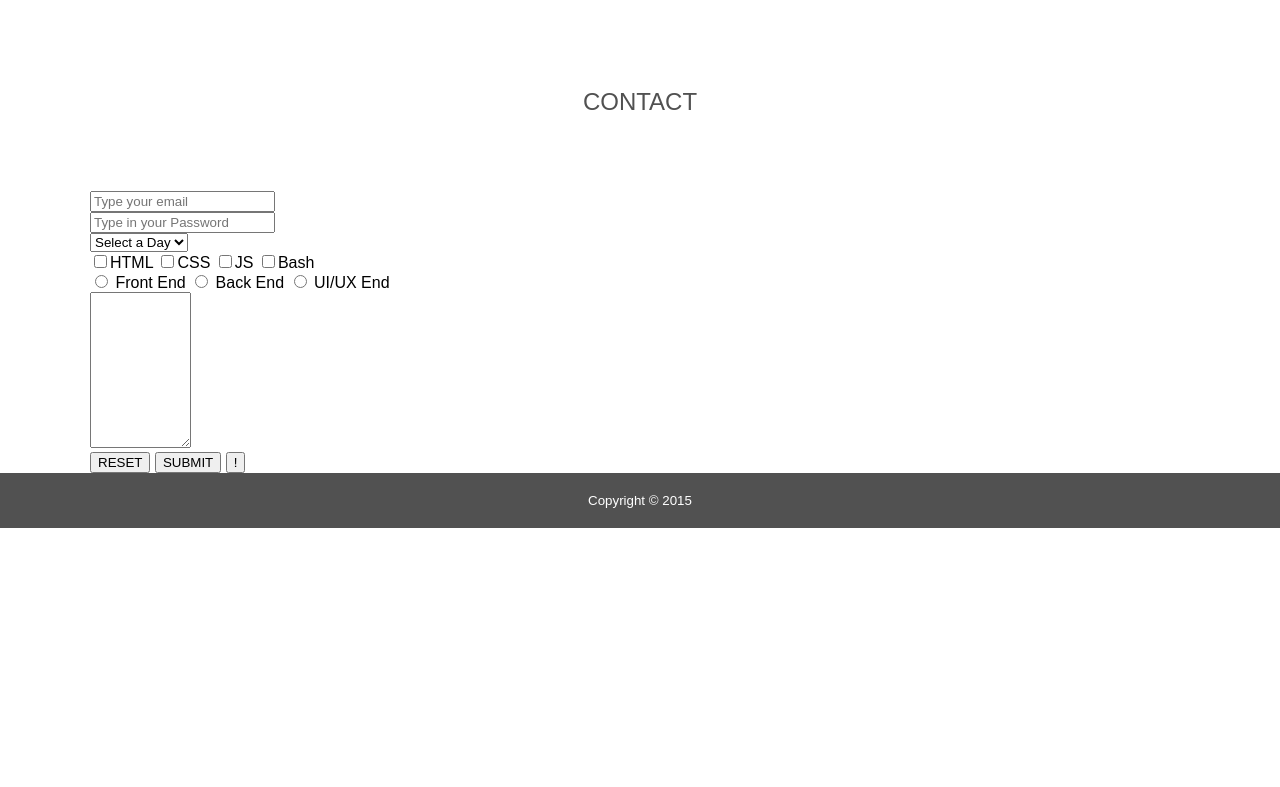
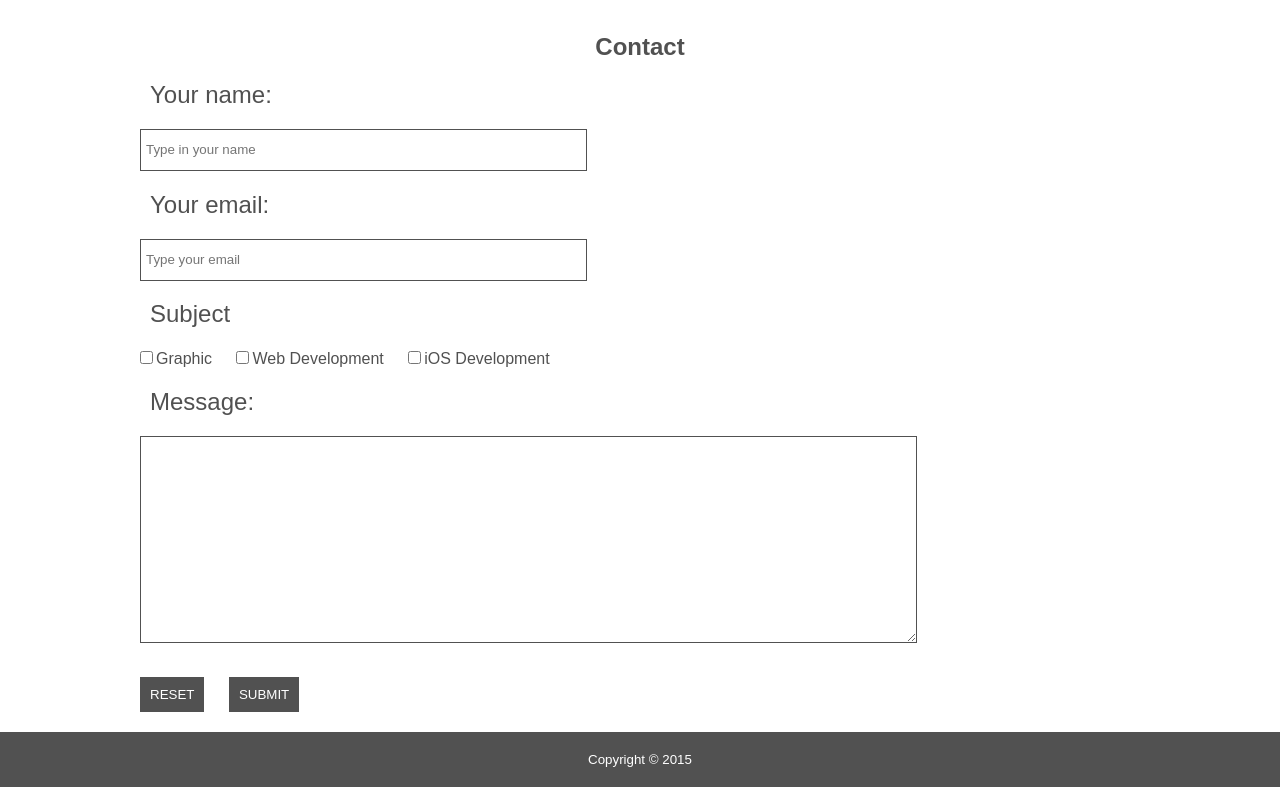
Before and after one commit to sashahavia/personalWebsite, a plain HTML site: page contact.html in a window 1280 px wide. Shown: the part 62-849 px from the top of the page. Before the commit the page ends 800 px from the top, so only its background shows below. Drawn offline with Linux system fonts and the light colour scheme.

Commit message:
Finished Contact Page

```diff
--- a/contact.html
+++ b/contact.html
@@ -5,12 +5,6 @@
 	<link rel="stylesheet" href="css/style.css">
 </head>
 <body>
-	<div id="container">
-		<div id="banner">
-			<div id="title">Contact</div>
-			<div id="smpanel"></div>
-		</div>
-
 	<nav>
 		<ul>
 			<a href="index.html"><li>Home</li></a>
@@ -19,40 +13,35 @@
 			<a href="contact.html"><li>Contact</li></a>
 		</ul>
 	</nav>
+	<div id="socialIcons">
+		<a href="https://www.facebook.com/aleksandra.yatsevich" target="_blank" style="float:left;"><img src="images/facebook.jpg"></a>
+		<a href="https://www.linkedin.com/in/aliaksandrahavia" target="_blank" style="float:right;"><img src="images/linkedin.jpg"></a>
+	</div>
 
-		<section id="sidebar"></section>
 	<section id="mainArea">
-			<form action="process.html" method="get">
-				<input type="text" placeholder="Type your email"/>
+		<h2>Contact</h2>
+		<form action="process.html" method="get" class="contact_form">
+			<h1>Your name:</h1>
+			<input type="name" placeholder="Type in your name"/>
 			<br>
-				<input type="password" placeholder="Type in your Password"/>
+			<h1>Your email:</h1>
+			<input type="email" placeholder="Type your email"/>
 			<br>
-				<select>
-					<option value="-">Select a Day</option>
-					<option value="t">Tuesday</option>
-					<option value="th">Thursday</option>
-				</select>
+			<h1>Subject</h1>
+			<input type="checkbox" name="topic"/>Graphic
+			<input type="checkbox" name="topic"/>Web Development
+			<input type="checkbox" name="topic"/>iOS Development
 			<br>
-				<input type="checkbox" name="topic"/>HTML
-				<input type="checkbox" name="topic"/>CSS
-				<input type="checkbox" name="topic"/>JS
-				<input type="checkbox" name="topic"/>Bash
-				<br>
-					<input type="radio" name="class"/> Front End
-					<input type="radio" name="class"/> Back End
-					<input type="radio" name="class"/> UI/UX End
-					<br>
-					<textarea cols="10" rows="10"></textarea>
+			<h1>Message:</h1>
+			<textarea cols="30" rows="30"></textarea>
 			<br>
 			<input type="reset" value="RESET"/>
 			<input type="submit" value="SUBMIT"/>
-					<input type="button" value="!"/>
 		</form>
 	</section>
 
 	<footer>
 		Copyright &copy; 2015
 	</footer>
-	</div>
 </body>
 </html>
--- a/css/style.css
+++ b/css/style.css
@@ -5,7 +5,7 @@ body{
 	margin: 0px;
 	font-family: 'Raleway', sans-serif;
 }
-
+/* Navigation */
 nav{
 	width: 100%;
 	height: 50px;
@@ -48,7 +48,7 @@ nav ul a{
 nav ul li a:hover{
 	color: black;
 }
-
+/* Navigation */
 #socialIcons{
     position:fixed;
 
@@ -58,7 +58,7 @@ nav ul li a:hover{
     right:20px;
     top:10px;
 }
-
+/* Homepage slider */
 #slider{
 	background-image: url(../images/slider_bg.jpg);
     background-repeat: no-repeat;
@@ -85,13 +85,79 @@ nav ul li a:hover{
 	font-size: 14pt;
 	color: white;
 }
+/* Homepage slider */
 
+/* Contact Page */
 #mainArea{
 	padding-top: 75px;
 	width: 1100px;
+	color: #515151;
 	margin: 0 auto;
 }
 
+#mainArea h2{
+	text-align: center;
+	display: block;
+	font-size: 18pt;
+	font-weight: 600;
+	padding-bottom: 0px;
+}
+
+.contact_form {
+    margin-left: auto;
+    margin-right: auto;
+    width: 1100px;
+    padding: 0px 30px 20px 30px;
+    font: 12pt;
+    color: #515151;
+}
+.contact_form h1 {
+    display: block;
+    margin-left: 30px;
+    font-weight: 500;
+}
+
+.contact_form input[type="name"],
+.contact_form input[type="email"],
+.contact_form textarea{
+    border: solid 1px #515151;
+    color: #515151;
+    height: 30px;
+    margin-left: 20px;
+    outline: 0 none;
+    padding: 5px 0px 5px 5px;
+    width: 40%;
+}
+
+.contact_form input[type="checkbox"]{
+	border: solid 1px #515151;
+    color: #515151;
+    margin-left: 20px;
+}
+
+.contact_form textarea{
+    height:200px;
+    padding: 5px 0px 0px 5px;
+    width: 70%;
+}
+
+.contact_form input[type="reset"],
+.contact_form input[type="submit"]{
+	display: inline-block;
+	background: #515151;
+	color: white;
+	padding: 10px;
+	font-weight: 200;
+	font-size: 10pt;
+	margin-top: 30px;
+	margin-left: 20px;
+	border: none;
+
+}
+
+/* Contact Page */
+
+/* Homepage */
 #col1{
 	color: #515151;
 	width: 30%;
@@ -131,7 +197,7 @@ nav ul li a:hover{
 	text-decoration: none;
 
 }
-
+/* Homepage */
 .clearfix{
 	clear: both;
 }
```
Lines whose indentation alone changed are shown as unchanged.
